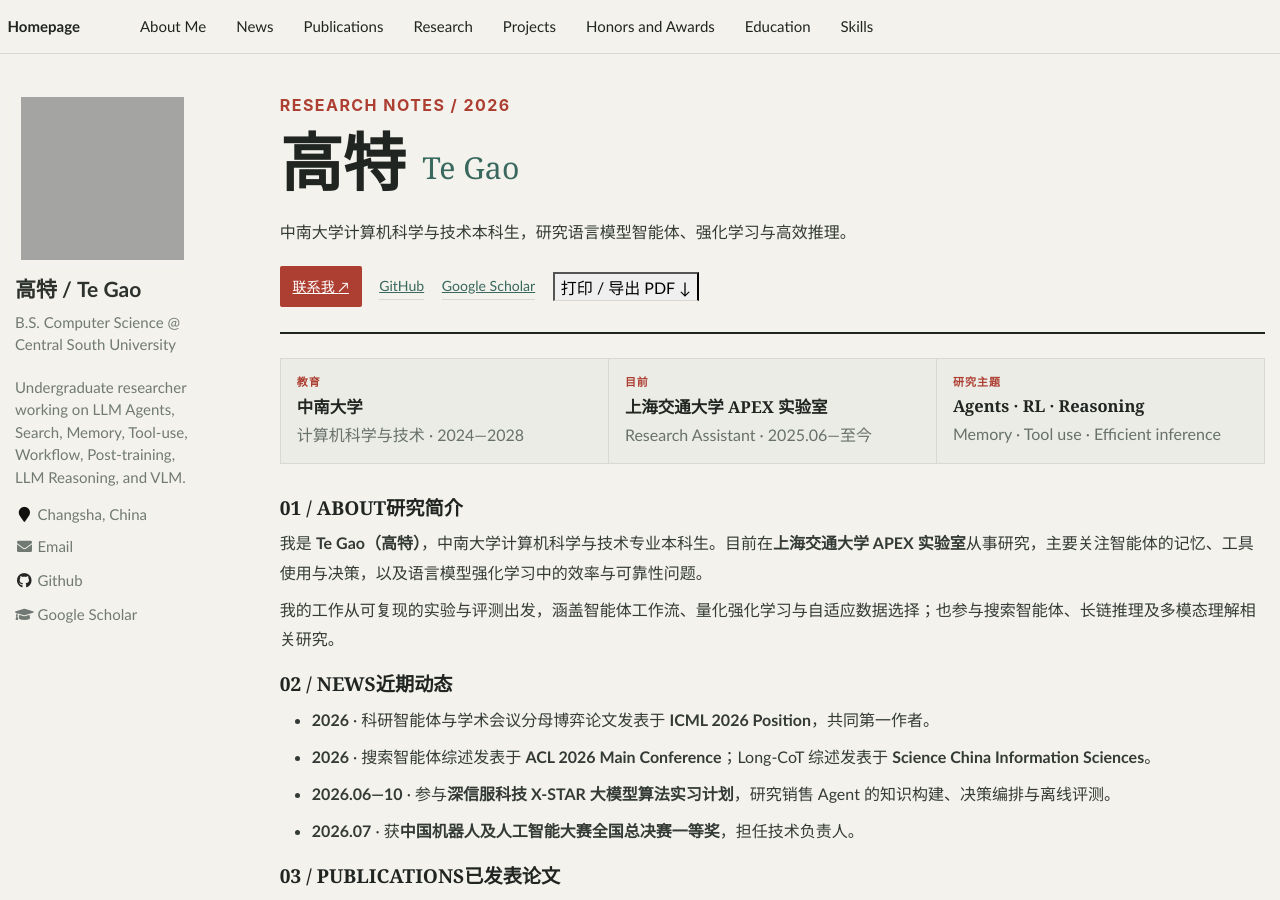
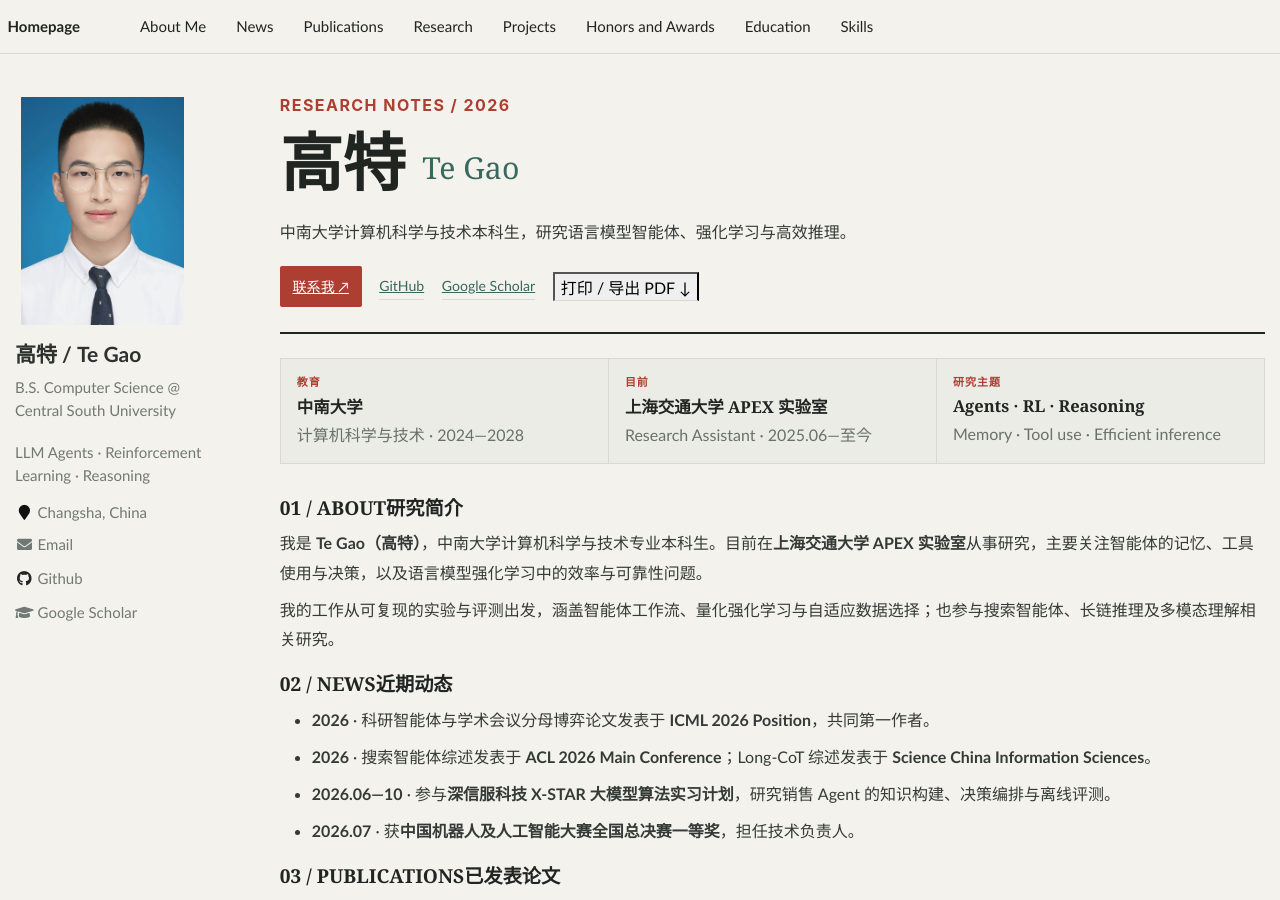
Before and after one commit to GoatCsu/GoatCsu.github.io, a Jekyll site: the page built from _pages/about.md, in a window 1280 px wide and 900 px high. Built offline with Jekyll 4.4.1, drawn with Linux system fonts in a browser that asks for light colours; grey boxes are pictures that could not be loaded.

Commit message:
Use local portrait and correct profile contact metadata

```diff
--- a/_config.yml
+++ b/_config.yml
@@ -7,7 +7,9 @@
 
 # Site Settings
 title                    : "Te Gao"
-description              : "Undergraduate researcher working on LLM Agents, Search, Memory, Tool-use, Workflow, Post-training, LLM Reasoning, and VLM."
+description              : "LLM Agents · Reinforcement Learning · Reasoning"
+url                      : "https://goatcsu.github.io"
+lang                     : "zh-CN"
 repository               : "GoatCsu/GoatCsu.github.io"
 google_scholar_stats_use_cdn : false
 
@@ -22,13 +24,13 @@ baidu_site_verification  :  # get baidu_site_verification from https://ziyuan.ba
 # Site Author
 author:
   name             : "高特 / Te Gao"
-  avatar           : "https://avatars.githubusercontent.com/u/183998412?v=4"
+  avatar           : "/images/te-gao.jpg"
   bio              : "B.S. Computer Science @ Central South University"
   location         : "Changsha, China"
   employer         :
   pubmed           :
   googlescholar    : "https://scholar.google.com/citations?user=fmK1DrBEd8MC&hl=zh-CN"
-  email            : "marsdon.gao@mail.com"
+  email            : "marsdon.gao@gmail.com"
   researchgate     :  # e.g., "https://www.researchgate.net/profile/yourprofile"
   uri              :
   bitbucket        :
@@ -66,6 +68,7 @@ include:
   - files
 exclude:
   - docs
+  - build_logs
   - google_scholar_crawler
   - "*.sublime-project"
   - "*.sublime-workspace"
```
Also changed, not shown: images/te-gao.jpg (added).
